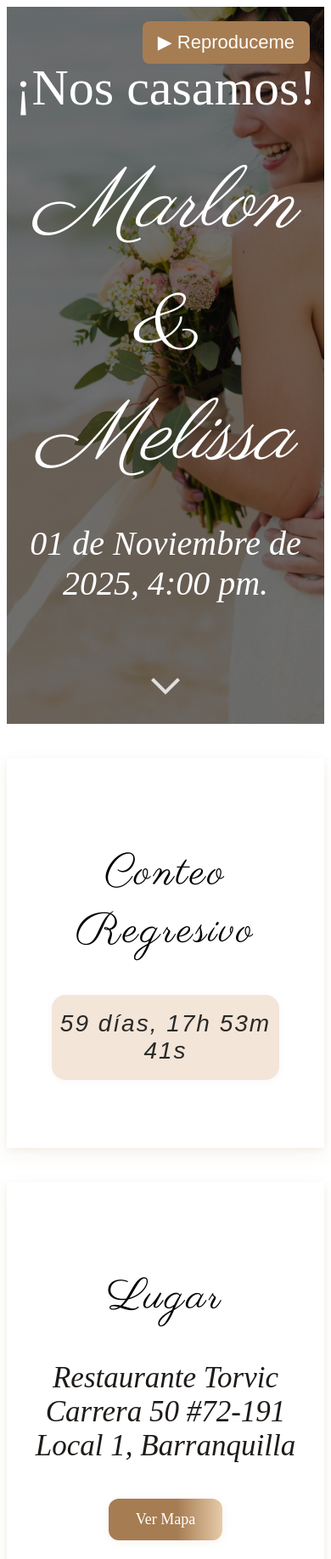
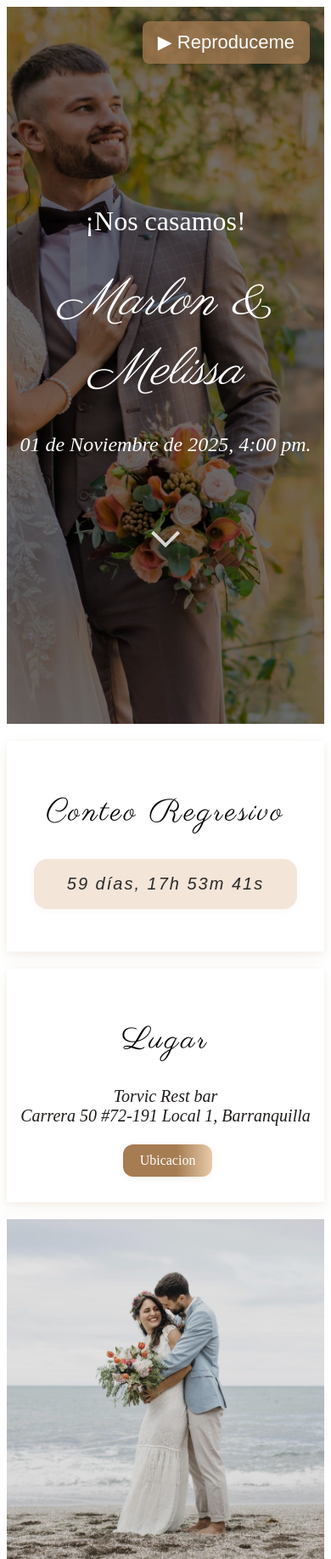
Before and after one commit to Marlon-2307/Wedding, a plain HTML site: page index.html in a window 390 px wide. Shown: the top 1835 px of the page at 85% size. Drawn offline with Linux system fonts and the light colour scheme.

Commit message:
feat: update

```diff
--- a/index.html
+++ b/index.html
@@ -18,7 +18,7 @@
     header {
       position: relative;
       height: 100vh;
-      background: url('./image/boda-en-la-playa.jpg') center/cover fixed no-repeat;
+      background: url('./image/boda.jpg') center/cover fixed no-repeat;
       display: flex;
       flex-direction: column;
       justify-content: center;
@@ -30,7 +30,7 @@
       content: "";
       position: absolute;
       inset: 0;
-      background: rgba(0,0,0,0.55); /* Ajusta el 0.45 para más o menos oscuridad */
+      background: rgba(0,0,0,0.55);
       z-index: 1;
     }
     header > * {
@@ -111,6 +111,7 @@
       transition: background 0.3s, transform 0.2s;
       font-weight: 500;
       margin-top: 40px;
+      margin-left: 5px;
     }
     .btn:hover {
       background: linear-gradient(90deg, #8c6239 60%, #c9a47a 100%);
@@ -157,6 +158,33 @@
     audio {
       display: none;
     }
+
+    /* Media Queries */
+    @media (max-width: 480px) {
+      header h1 { font-size: 32px; }
+      #titulo { font-size: 60px; }
+      #titulo-fecha { font-size: 24px; }
+      section { padding: 30px 15px; margin: 20px auto; }
+      h2 { font-size: 36px; }
+      p { font-size: 20px; }
+      .btn { font-size: 16px; padding: 10px 20px; margin-top: 20px; }
+      #countdown { font-size: 20px; width: 90%; }
+      footer { font-size: 18px; padding: 20px 10px; }
+      #play-music { font-size: 18px; padding: 10px 14px; }
+    }
+
+    @media (min-width: 481px) and (max-width: 768px) {
+      header h1 { font-size: 40px; }
+      #titulo { font-size: 80px; }
+      #titulo-fecha { font-size: 30px; }
+      section { padding: 40px 20px; }
+      h2 { font-size: 42px; }
+      p { font-size: 28px; }
+      .btn { font-size: 17px; padding: 12px 28px; }
+      #countdown { font-size: 24px; width: 85%; }
+      footer { font-size: 22px; }
+      #play-music { font-size: 20px; padding: 12px 16px; }
+    }
   </style>
 </head>
 <body>
@@ -164,7 +192,7 @@
     <source src="audio/Perfect-Ed-Sheeran.mpeg" type="audio/mpeg">
   </audio>
   </audio>
-  <button id="play-music" style="position:fixed;top:25px;right:25px;z-index:999;font-size:22px;padding:12px 18px;border-radius:8px;background:#a67c52;color:#fff;border:none;cursor:pointer;">
+  <button id="play-music" style="position:fixed;top:25px;right:25px;z-index:999;font-size:22px;padding:12px 18px;border-radius:8px;background:#a67c52be;color:#fff;border:none;cursor:pointer;animation: bounce;">
     ▶ Reproduceme
   </button>
 
@@ -183,10 +211,10 @@
   <section>
     <h2>Lugar</h2>
     <p>
-      Restaurante Torvic<br>
+      Torvic Rest bar<br>
       Carrera 50 #72-191 Local 1, Barranquilla
     </p>
-     <a class="btn" href="https://www.google.com/maps/place/Torvic+Rest+bar/@10.9984356,-74.8076549,17z/data=!3m1!4b1!4m6!3m5!1s0x8ef42d9bc17af799:0x487cc6874d1369c2!8m2!3d10.9984356!4d-74.80508!16s%2Fg%2F11s2_szmzh?hl=es&entry=ttu" target="_blank">Ver Mapa</a>
+     <a class="btn" href="https://www.google.com/maps/place/Torvic+Rest+bar/@10.9984356,-74.8076549,17z/data=!3m1!4b1!4m6!3m5!1s0x8ef42d9bc17af799:0x487cc6874d1369c2!8m2!3d10.9984356!4d-74.80508!16s%2Fg%2F11s2_szmzh?hl=es&entry=ttu" target="_blank">Ubicacion</a>
   </section>
 
    <div class="parallax parallax1"></div>
@@ -209,7 +237,7 @@
    <section>
       <h2>Codigo de Vestimenta</h2>
       <p>Estilo casual.</p>
-    </section>
+   </section>
 
   <footer>
     ¡Gracias por acompañarnos en este día tan especial!<br>
```
Also changed, not shown: image/Wedding.jpeg (added), image/Weddong.jpeg (added), image/boda.jpg (added), image/bodaII.jpg (added).
